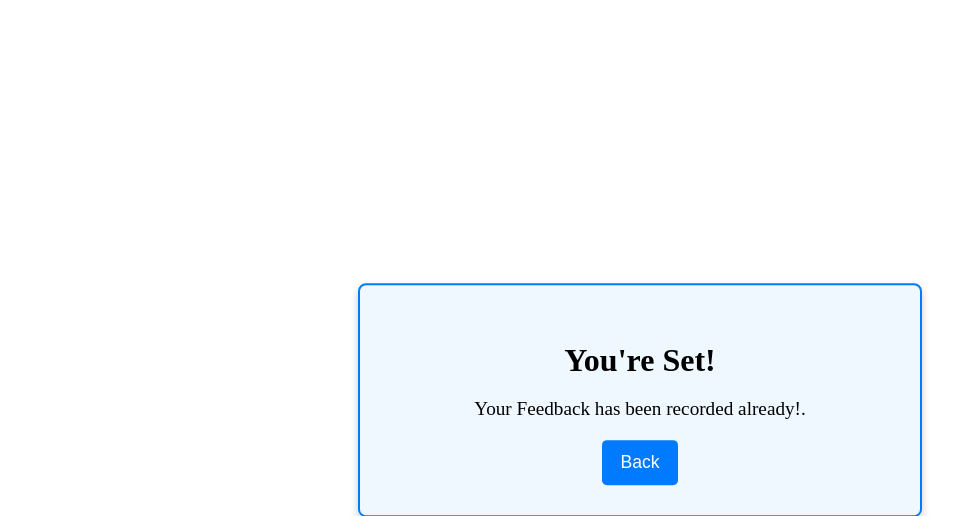
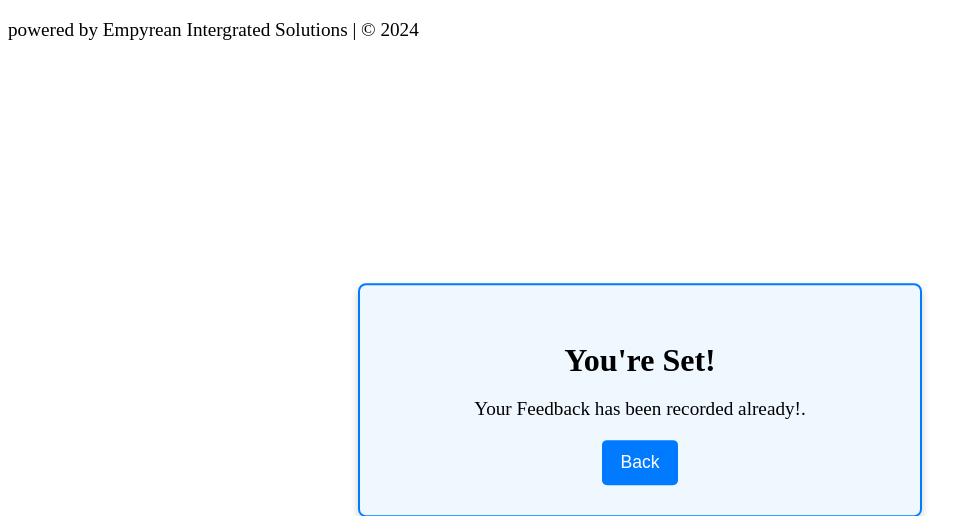
Before and after one commit to godfrey-tankan/reviews, a Django app: template templates/review_submited.html in a window 1280 px wide. Shown: the top 516 px of the page, without its empty margins (0-980 px from the left). Run offline with Django 5.2, Linux system fonts and the light colour scheme; the template is opened without the code that fills it, so the values that code supplies are empty.

Commit message:
Refactor HTML templates to update footer text

```diff
--- a/templates/home.html
+++ b/templates/home.html
@@ -11,7 +11,6 @@
     <link href="https://fonts.googleapis.com/css2?family=Poppins:wght@400;600&display=swap" rel="stylesheet">
 </head>
 <body>
-
     <!-- Hero Section -->
     <section class="hero">
         <div class="content">
@@ -28,7 +27,7 @@
     </section>
 
     <footer>
-        <p>Powered by Ultrabank Management Services | &copy; 2024</p>
+        <p>powered by Empyrean Intergrated Solutions | &copy; 2024</p>
     </footer>
 
     <!-- Optional Script for Animations -->
--- a/templates/job_satisfaction.html
+++ b/templates/job_satisfaction.html
@@ -35,6 +35,6 @@
     </form>
 </body>
 <footer>
-    <p>Powered by Ultrabank Management Services | &copy; 2024</p>
+    <p>powered by Empyrean Intergrated Solutions | &copy; 2024</p>
 </footer>
 </html>
--- a/templates/review_submited.html
+++ b/templates/review_submited.html
@@ -93,4 +93,7 @@
         };
     </script>
 </body>
+<footer>
+    <p>powered by Empyrean Intergrated Solutions | &copy; 2024</p>
+</footer>
 </html>
```
